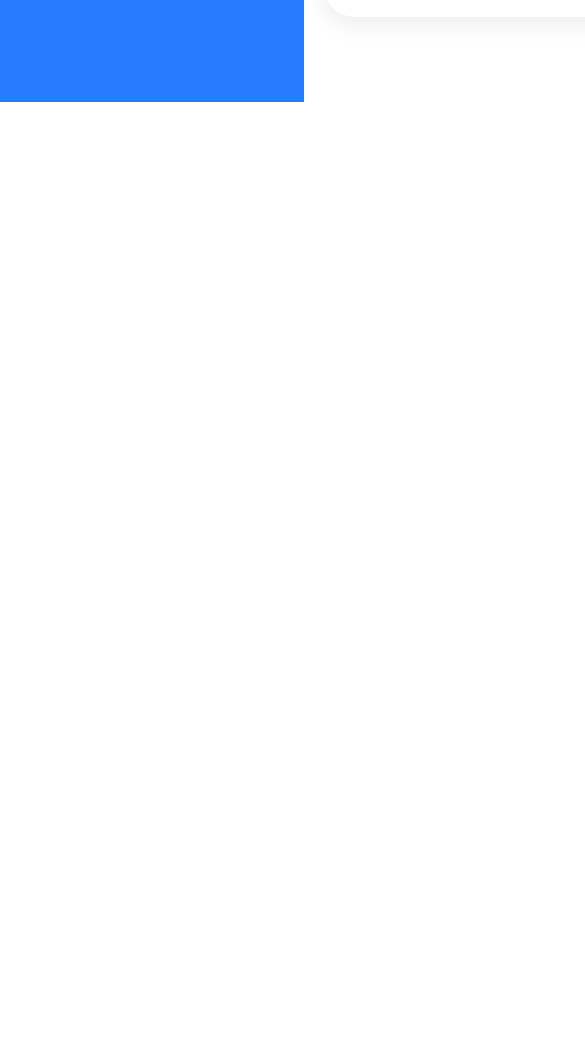
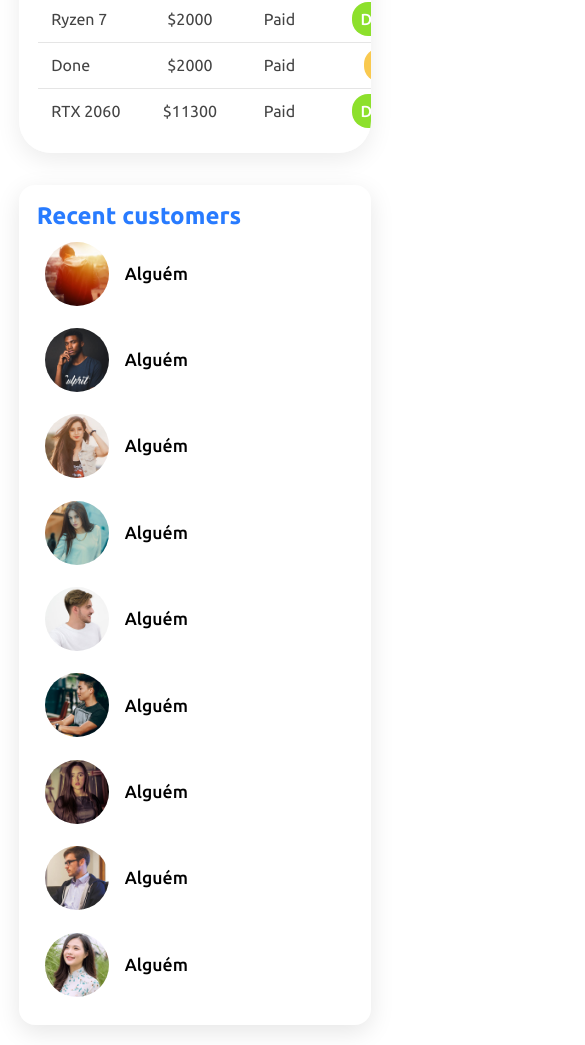
Before and after one commit to ximeen/Dashboard, a website built with Vite: page index.html in a window 390 px wide. Shown: the part 742-1787 px from the top of the page, 585 px wide, since content can reach past the window. Before the commit the page ends 844 px from the top, so only its background shows below. Built offline with nearby package versions, Linux system fonts and the light colour scheme.

Commit message:
Add files via upload

```diff
--- a/Scss/Global.scss
+++ b/Scss/Global.scss
@@ -6,7 +6,7 @@
   @import 'Navegation';
   @import 'Main';
   @import 'Table';
-
+  @import 'Responsive';
 
  // RESETS
 * {
@@ -16,7 +16,7 @@
   font-family: 'Ubuntu', sans-serif;
 }
 
-body {
+body{
   min-height: 100vh;
   overflow-x: hidden;
 }
--- /dev/null
+++ b/Scss/_Responsive.scss
@@ -0,0 +1,93 @@
+  @media screen and (max-width:995px){
+
+
+    .Navgation{
+      left: -300px;
+    }
+
+    .Navgation.active{
+      left: 0;
+      width: 100vw;
+    }
+    .main{
+      width: 100%;
+      left:0;
+
+      .CardBox{
+        grid-template-columns: repeat(2, 1fr);
+
+      }
+    }
+
+    .main.active{
+      left:300px;
+      grid-template-columns: repeat(1, 1fr);
+
+
+    }
+
+  }
+
+  @media screen and (max-width:768px){
+
+    body{
+      overflow-x:hidden;
+    }
+    .Navgation{
+
+      ul{
+        width: 46%;
+      }
+    }
+
+
+    .Details{
+      grid-template-columns: repeat(1, 1fr);
+    }
+
+    .RecentOrder{
+      overflow-x:Auto;
+    }
+
+    .status{
+      white-space:nowrap;
+    }
+
+    .NewCustomers{
+
+
+      .ImgBox{
+        position: relative;
+        width: 4rem;
+        height: 4rem;
+        overflow: hidden;
+        border-radius: 50%;
+
+
+        img {
+          position: absolute;
+
+          width: 100%;
+          height: 100%;
+          object-fit: cover;
+        }
+
+
+      }
+
+        .TableCustomers {
+
+          tr h4{
+            font-size: 1.1rem;
+            font-weight: 500;
+            line-height: 1.1rem;
+          }
+
+          tr td {
+            padding: .7rem  .5rem;
+          }
+
+      }
+    }
+
+  }
--- a/Scss/_Table.scss
+++ b/Scss/_Table.scss
@@ -141,8 +141,14 @@
 
 
   // Other table New users
+  table{
+    border-collapse: collapse;
+
+  }
 
   .NewCustomers{
+    border-collapse: collapse;
+
     display:grid;
     position: relative;
     min-height: 31.75rem;
@@ -171,12 +177,23 @@
 
     }
 
-    .TableCustomers tr:hover{
+      .TableCustomers {
 
+        tr h4{
+          font-size: 1rem;
+          font-weight: 500;
+          line-height: 1.1rem;
+        }
 
+        tr td {
+          padding: .7rem  .5rem;
+        }
 
-        background: $blue;
-        color: $white;
+        tr:hover{
+          background: $blue;
+          color: $white;
+
+        }
 
     }
   }
--- a/index.html
+++ b/index.html
@@ -213,8 +213,73 @@
                      <img src="./Images/img1.jpg" alt="Image user">
                     </div>
                   </td>
-              <td><h4>David alguma coisa</h4></td>
+                <td><h4>Alguém</h4></td>
               </tr>
+              <tr>
+                <td width="60px">
+                   <div class = ImgBox>
+                     <img src="./Images/img2.jpg" alt="Image user">
+                    </div>
+                  </td>
+                <td><h4>Alguém</h4></td>
+              </tr>
+              <tr>
+                <td width="60px">
+                   <div class = ImgBox>
+                     <img src="./Images/img3.jpg" alt="Image user">
+                    </div>
+                  </td>
+                <td><h4>Alguém</h4></td>
+              </tr>
+              <tr>
+                <td width="60px">
+                   <div class = ImgBox>
+                     <img src="./Images/img4.jpg" alt="Image user">
+                    </div>
+                  </td>
+                <td><h4>Alguém</h4></td>
+              </tr>
+              <tr>
+                <td width="60px">
+                   <div class = ImgBox>
+                     <img src="./Images/img5.jpg" alt="Image user">
+                    </div>
+                  </td>
+                <td><h4>Alguém</h4></td>
+              </tr>
+              <tr>
+                <td width="60px">
+                   <div class = ImgBox>
+                     <img src="./Images/img6.jpg" alt="Image user">
+                    </div>
+                  </td>
+                <td><h4>Alguém</h4></td>
+              </tr>
+              <tr>
+                <td width="60px">
+                   <div class = ImgBox>
+                     <img src="./Images/img7.jpg" alt="Image user">
+                    </div>
+                  </td>
+                <td><h4>Alguém</h4></td>
+              </tr>
+              <tr>
+                <td width="60px">
+                   <div class = ImgBox>
+                     <img src="./Images/img8.jpg" alt="Image user">
+                    </div>
+                  </td>
+                <td><h4>Alguém</h4></td>
+              </tr>
+              <tr>
+                <td width="60px">
+                   <div class = ImgBox>
+                     <img src="./Images/img9.jpg" alt="Image user">
+                    </div>
+                  </td>
+                <td><h4>Alguém</h4></td>
+              </tr>
+
           </table>
         </div>
 
```
Lines whose indentation alone changed are shown as unchanged.
